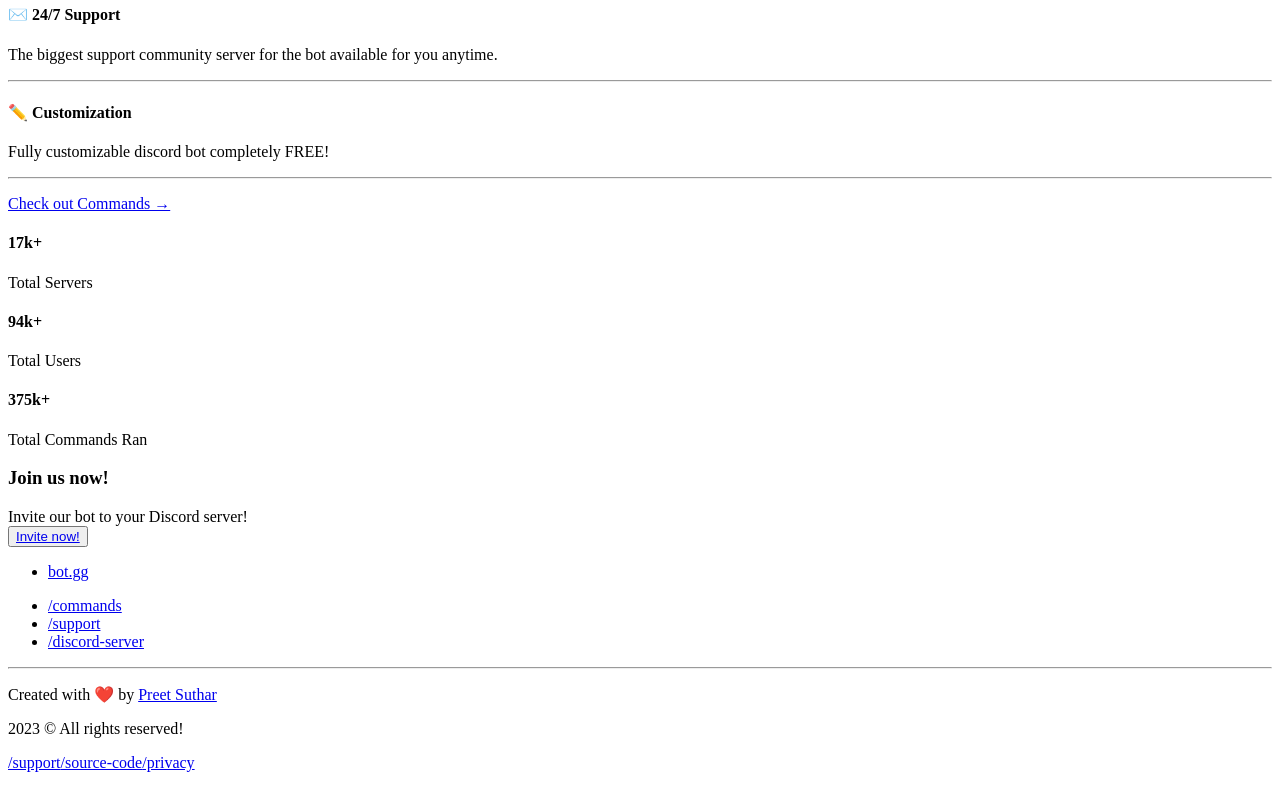
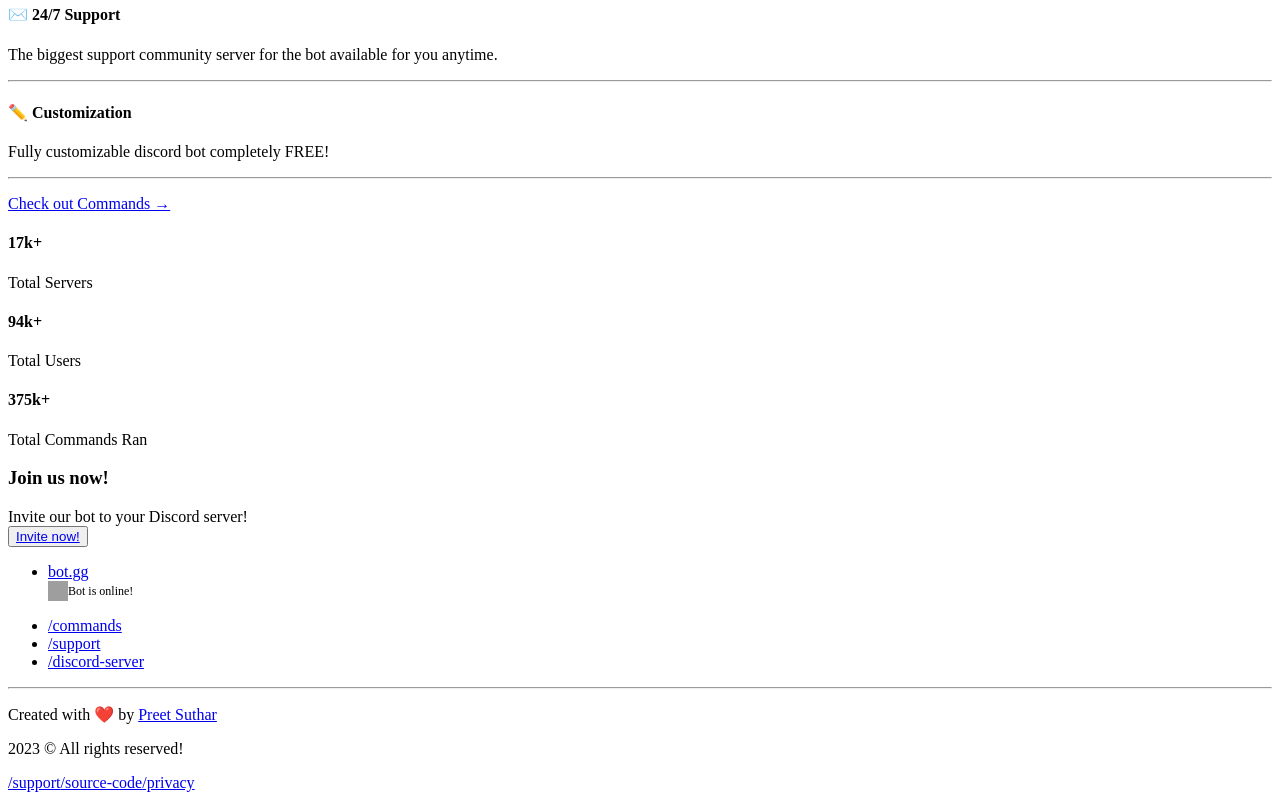
Before and after one commit to preetsuthar17/discord-bot-website-template, a Next.js app: page / in a window 1280 px wide. Shown: the part 484-1284 px from the top of the page. Built offline with nearby package versions, Linux system fonts and the light colour scheme; grey boxes are pictures that could not be loaded.

Commit message:
chore: add bot status

```diff
--- a/src/components/Footer.js
+++ b/src/components/Footer.js
@@ -1,4 +1,6 @@
 import Link from "next/link";
+import Image from "next/image";
+import botOnlineStatus from "../utils/images/botStatus.svg";
 
 const Footer = () => {
   const year = new Date().getFullYear();
@@ -12,6 +14,24 @@ const Footer = () => {
                 <Link className="h-color" href="/">
                   bot.gg
                 </Link>
+                <span
+                  style={{
+                    fontSize: "12px",
+                    display: "flex",
+                    flexDirection: "row",
+                    alignItems: "center",
+                  }}
+                  className="p-color"
+                >
+                  <Image
+                    src={botOnlineStatus}
+                    width={20}
+                    height={20}
+                    alt="online-status"
+                    className="onlineStatus"
+                  />{" "}
+                  Bot is online!
+                </span>
               </li>
             </ul>
           </div>
```
